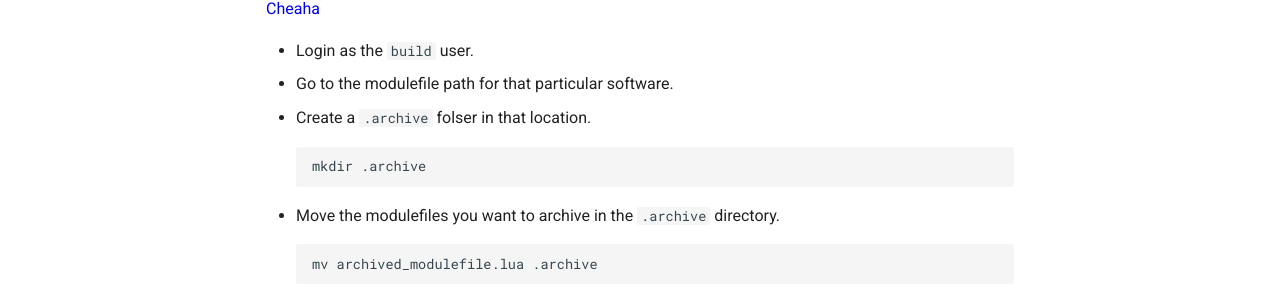
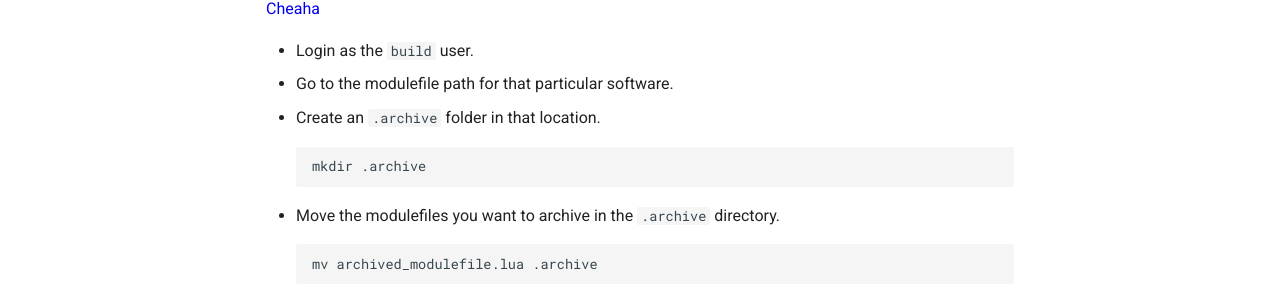
Before and after one commit to uabrc/devops-docs, an MkDocs documentation site: the page built from docs/cheaha/archiving_modules.md, in a window 1280 px wide. Shown: the part 209-509 px from the top of the page. Built offline with MkDocs 1.6.1 and Material for MkDocs 9.7.7, drawn with Linux system fonts in a browser that asks for light colours; comment, search, counter and statistics services are not loaded.

Commit message:
Update archiving_modules.md
Fixed a typo

````diff
--- a/docs/cheaha/archiving_modules.md
+++ b/docs/cheaha/archiving_modules.md
@@ -4,7 +4,7 @@ This is the proposed method to archive modulefiles for old softwares that we don
 
 * Login as the ``build`` user.
 * Go to the modulefile path for that particular software.
-* Create a ``.archive`` folser in that location.
+* Create an ``.archive`` folder in that location.
   ```shell
   mkdir .archive
   ```
````
